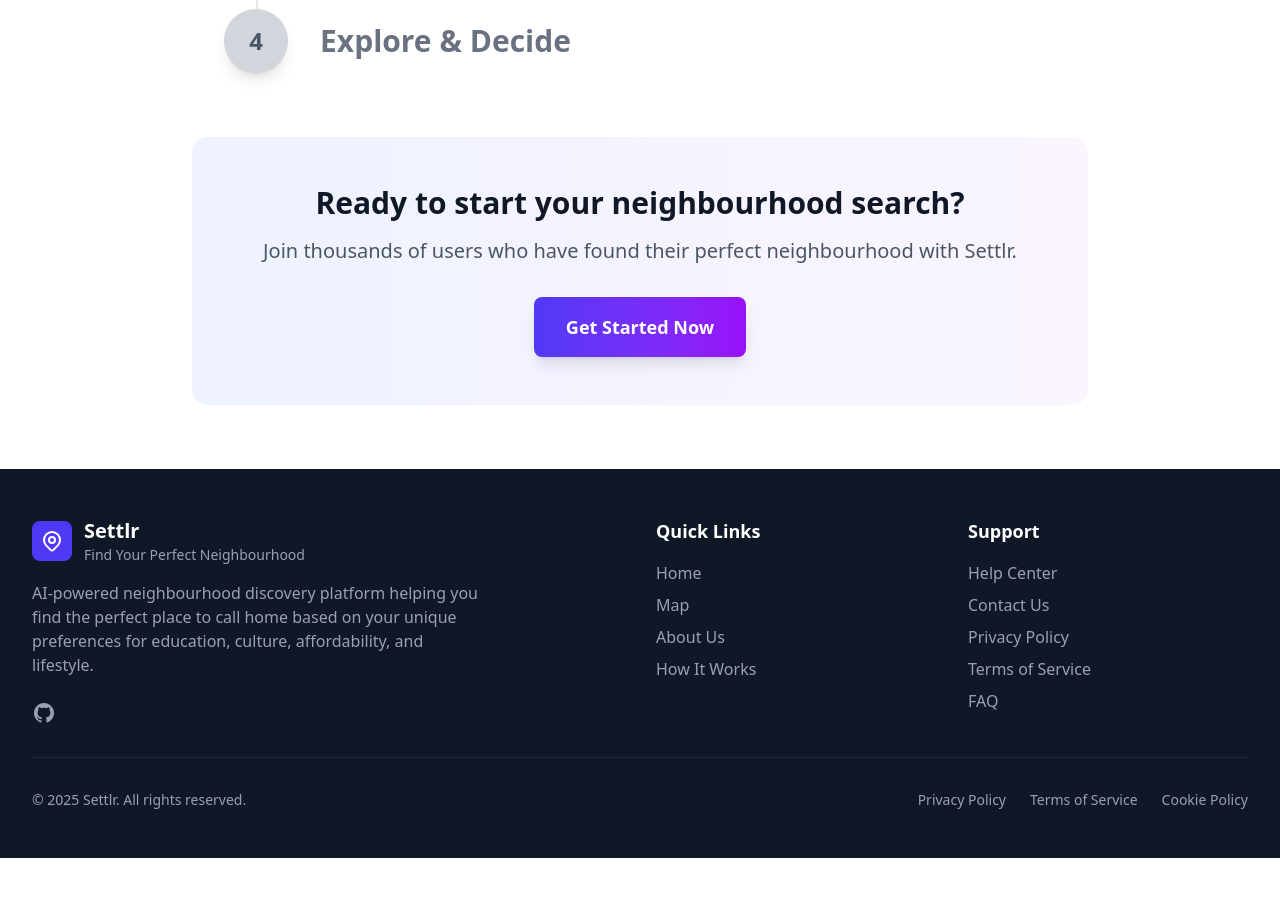
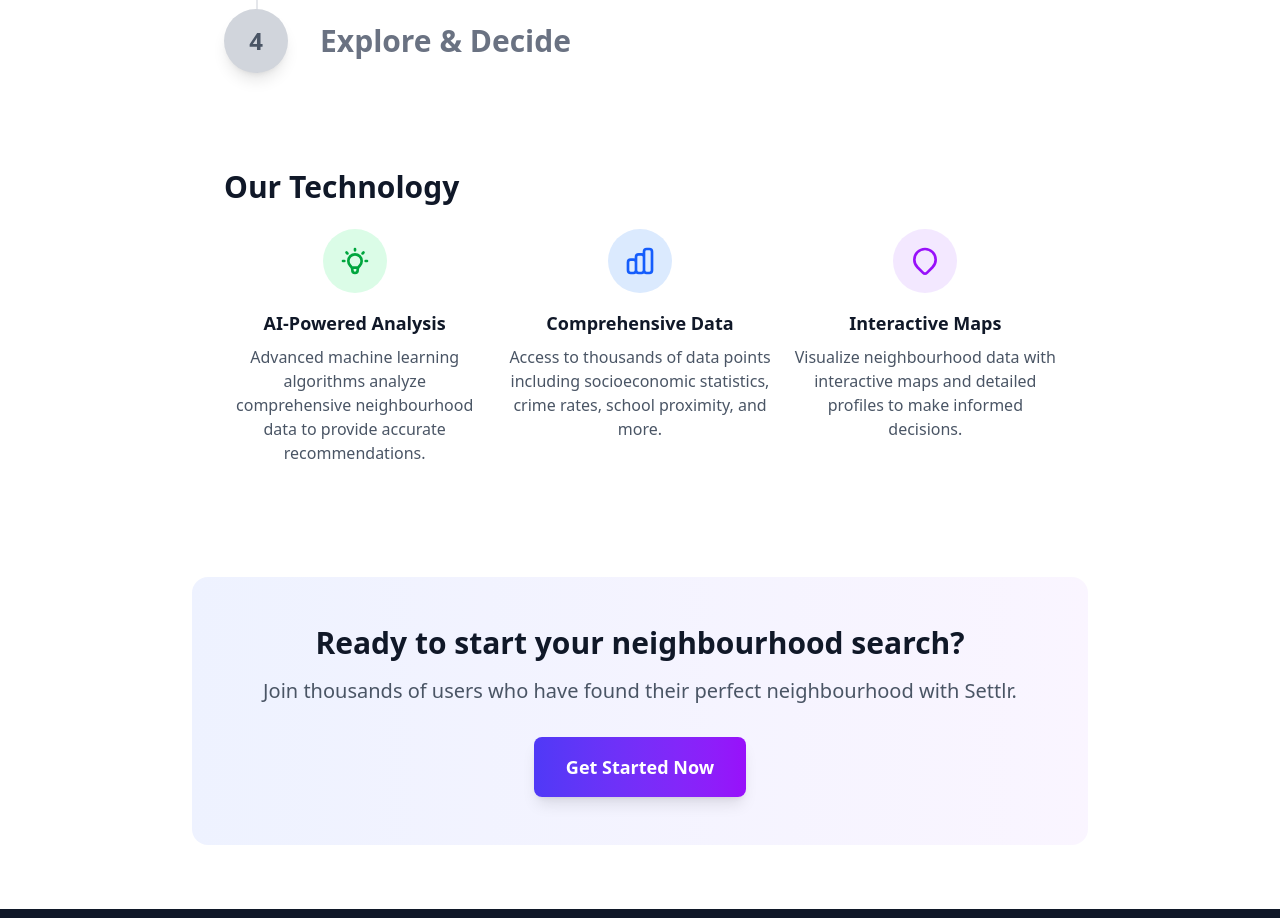
Before and after one commit to rzhang-7/settlr, a React (Vite) app: page / in a window 1280 px wide. Shown: the part 1400-2318 px from the top of the page. Before the commit the page ends 2258 px from the top, so only its background shows below. Built offline with nearby package versions, Linux system fonts and the light colour scheme; no server answers.

Commit message:
Add technology section to HomePage

```diff
--- a/src/components/HomePage.tsx
+++ b/src/components/HomePage.tsx
@@ -196,6 +196,49 @@ const HomePage = () => {
             </div>
           </div>
         </div>
+
+      {/* Technology Section */}
+        <div className="mt-12 mb-12 max-w-4xl mx-auto px-4 sm:px-6 lg:px-8 py-12">
+          <h2 className="text-3xl font-bold text-gray-900 mb-6">Our Technology</h2>
+            <div className="grid md:grid-cols-3 gap-6">
+              <div className="text-center">
+                <div className="w-16 h-16 bg-green-100 rounded-full flex items-center justify-center mx-auto mb-4">
+                  <svg className="w-8 h-8 text-green-600" fill="none" stroke="currentColor" viewBox="0 0 24 24">
+                    <path strokeLinecap="round" strokeLinejoin="round" strokeWidth={2} d="M9.663 17h4.673M12 3v1m6.364 1.636l-.707.707M21 12h-1M4 12H3m3.343-5.657l-.707-.707m2.828 9.9a5 5 0 117.072 0l-.548.547A3.374 3.374 0 0014 18.469V19a2 2 0 11-4 0v-.531c0-.895-.356-1.754-.988-2.386l-.548-.547z" />
+                  </svg>
+                </div>
+                <h3 className="text-lg font-semibold text-gray-900 mb-2">AI-Powered Analysis</h3>
+                <p className="text-gray-600">
+                  Advanced machine learning algorithms analyze comprehensive neighbourhood data to provide accurate recommendations.
+                </p>
+              </div>
+
+              <div className="text-center">
+                <div className="w-16 h-16 bg-blue-100 rounded-full flex items-center justify-center mx-auto mb-4">
+                  <svg className="w-8 h-8 text-blue-600" fill="none" stroke="currentColor" viewBox="0 0 24 24">
+                    <path strokeLinecap="round" strokeLinejoin="round" strokeWidth={2} d="M9 19v-6a2 2 0 00-2-2H5a2 2 0 00-2 2v6a2 2 0 002 2h2a2 2 0 002-2zm0 0V9a2 2 0 012-2h2a2 2 0 012 2v10m-6 0a2 2 0 002 2h2a2 2 0 002-2m0 0V5a2 2 0 012-2h2a2 2 0 012 2v14a2 2 0 01-2 2h-2a2 2 0 01-2-2z" />
+                  </svg>
+                </div>
+                <h3 className="text-lg font-semibold text-gray-900 mb-2">Comprehensive Data</h3>
+                <p className="text-gray-600">
+                  Access to thousands of data points including socioeconomic statistics, crime rates, school proximity, and more.
+                </p>
+              </div>
+
+              <div className="text-center">
+                <div className="w-16 h-16 bg-purple-100 rounded-full flex items-center justify-center mx-auto mb-4">
+                  <svg className="w-8 h-8 text-purple-600" fill="none" stroke="currentColor" viewBox="0 0 24 24">
+                    <path strokeLinecap="round" strokeLinejoin="round" strokeWidth={2} d="M17.657 16.657L13.414 20.9a1.998 1.998 0 01-2.827 0l-4.244-4.243a8 8 0 1111.314 0z" />
+                  </svg>
+                </div>
+                <h3 className="text-lg font-semibold text-gray-900 mb-2">Interactive Maps</h3>
+                <p className="text-gray-600">
+                  Visualize neighbourhood data with interactive maps and detailed profiles to make informed decisions.
+                </p>
+              </div>
+            </div>
+          </div>
+
         {/* Call to Action */}
         <div className="text-center mt-16">
             <div className="bg-gradient-to-r from-indigo-50 to-purple-50 rounded-2xl p-12 max-w-4xl mx-auto">
@@ -210,6 +253,8 @@ const HomePage = () => {
             </div>
           </div>
       </div>
+
+
       <Footer />
     </div>
   );
```
